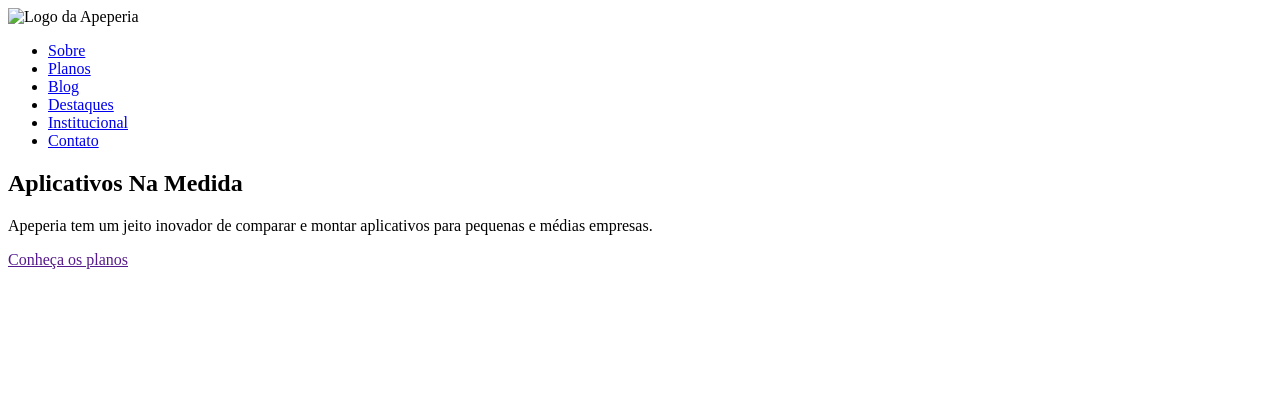
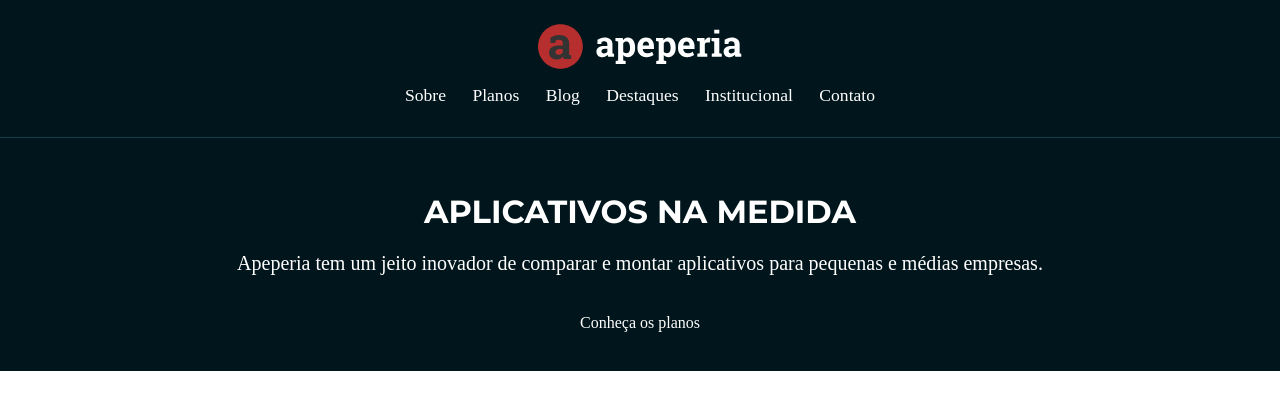
Before and after one commit to tat1roliv/Apeperia, a plain HTML site: page index.html in a window 1280 px wide. Drawn offline with Linux system fonts and the light colour scheme.

Commit message:
:up: import css

```diff
--- /dev/null
+++ b/css/base.css
@@ -0,0 +1,3 @@
+body{
+    font-family: 'Open Sans', sans-serif;
+}
--- a/index.html
+++ b/index.html
@@ -5,27 +5,39 @@
     <meta http-equiv="X-UA-Compatible" content="IE=edge">
     <meta name="viewport" content="width=device-width, initial-scale=1.0">
     <title>Home | Apeperia</title>
+    <!--Fonts-->
+    <link rel="preconnect" href="https://fonts.googleapis.com">
+    <link rel="preconnect" href="https://fonts.gstatic.com" crossorigin>
+    <link href="https://fonts.googleapis.com/css2?family=Montserrat:wght@300;400;700&family=Open+Sans:wght@300;400;700&display=swap" rel="stylesheet">
+    <!--css-->
+    <link rel="stylesheet" href="./css/base.css">
+    <link rel="stylesheet" href="./css/cabecalho.css">
+    <link rel="stylesheet" href="./css/chamada.css">
+    <link rel="stylesheet" href="./css/planos.css">
+    <link rel="stylesheet" href="./css/reset.css">
 </head>
 <body>
     <!--header-->
-    <header>
-        <img src="" alt="Logo da Apeperia">
-        <nav>
+    <header class="cabecalho">
+        <img src="img/logo-apeperia.svg" alt="Logo da Apeperia" class="cabecalho__logo">
+        <nav class="cabecalho__navegacao">
             <ul>
-                <li><a href="#">Sobre</a></li>
-                <li><a href="#">Planos</a></li>
-                <li><a href="#">Blog</a></li>
-                <li><a href="#">Destaques</a></li>
-                <li><a href="#">Institucional</a></li>
-                <li><a href="#">Contato</a></li>
+                <li class="cabecalho__link"><a href="#">Sobre</a></li>
+                <li class="cabecalho__link"><a href="#">Planos</a></li>
+                <li class="cabecalho__link"><a href="#">Blog</a></li>
+                <li class="cabecalho__link"><a href="#">Destaques</a></li>
+                <li class="cabecalho__link"><a href="#">Institucional</a></li>
+                <li class="cabecalho__link"><a href="#">Contato</a></li>
             </ul>
         </nav>
     </header>
+    <!--main-->
     <main>
-        <section>
-            <h1>Aplicativos Na Medida</h1>
-            <p>Apeperia tem um jeito inovador de comparar e montar aplicativos para pequenas e médias empresas.</p>
-            <a href="">Conheça os planos</a>
+        <!--section1-->
+        <section class="chamada">
+            <h1 class="chamada__titulo">Aplicativos Na Medida</h1>
+            <p class="chamada__texto">Apeperia tem um jeito inovador de comparar e montar aplicativos para pequenas e médias empresas.</p>
+            <a class="chamada__botao" href="">Conheça os planos</a>
         </section>
     </main>
 </body>
```
